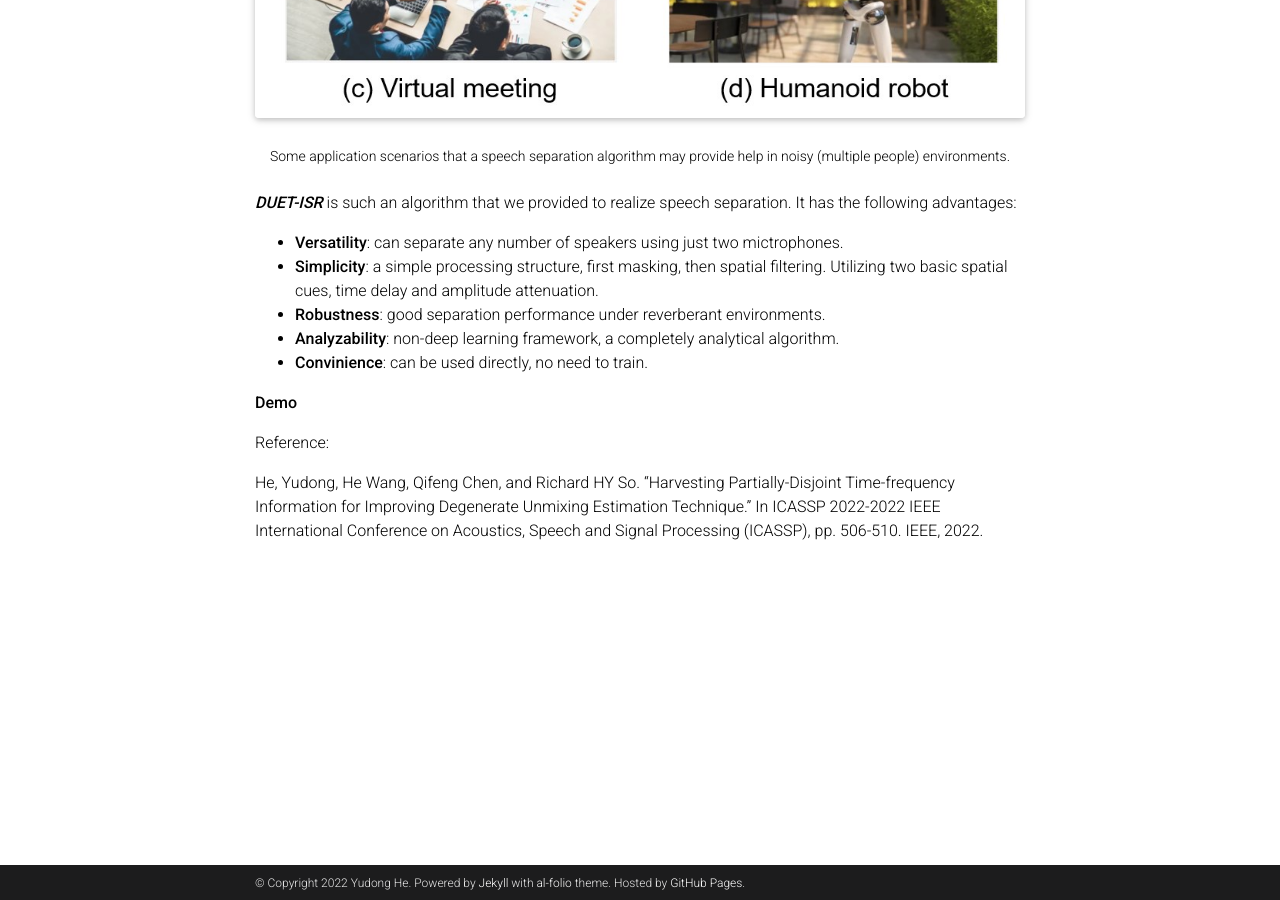
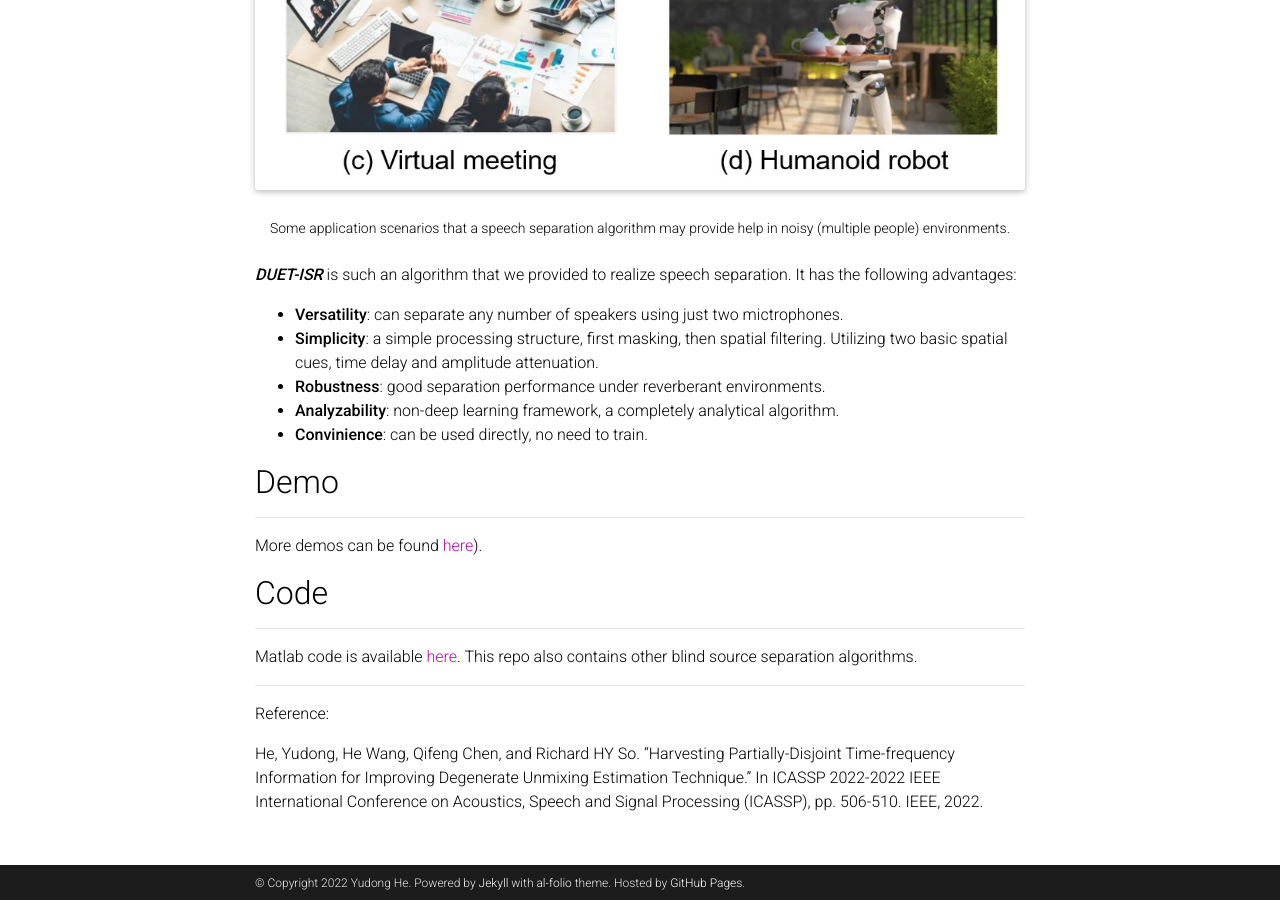
Before and after one commit to ydcnanhe/ydcnanhe.github.io, a Jekyll site: the page built from _projects/1_project.md, in a window 1280 px wide and 900 px high, scrolled down 868 px. Built offline with Jekyll 4.4.1, drawn with Linux system fonts in a browser that asks for light colours; comment, search, counter and statistics services are not loaded; a style sheet for code colours, icons or effects is not loaded.

Commit message:
add more to Software "DUET-ISR"

```diff
--- a/_bibliography/papers.bib
+++ b/_bibliography/papers.bib
@@ -6,7 +6,7 @@
   bibtex_show={true},
   title={Harvesting Partially-Disjoint Time-Frequency Information for Improving Degenerate Unmixing Estimation Technique},
   author={He, Yudong and Wang, He and Chen, Qifeng and So, Richard HY},
-  abstract={The degenerate unmixing estimation technique (DUET) is one of the most efficient blind source separation algorithms tackling the challenging situation when the number of sources exceeds the number of microphones. However, as a time-frequency mask-based method, DUET erroneously results in interference components retention when source signals overlap each other in both frequency and time domains. In this paper, to avoid the erroneous retention, instead of masking, we propose to use multiple linear spatial filters (e.g., the minimum variance distortionless response filter) to extract the desired signals. These filters are constructed based on the information embedded in the detected single-source-points, that is, time-frequency points contributed by a single source. In comparison with the conventional DUET, our method achieved an impressive improvement greater than 5 dB in the source-to-interference ratio and 2 to 5 dB improvement in the source-to-distortion ratio, respectively. Findings are substantiated by unmixing simulation using live-recorded mixture signals from up to four sources. Audio examples can be found on the web page: "https://ydcnanhe.github.io/demoicassp2022/"},
+  abstract={The degenerate unmixing estimation technique (DUET) is one of the most efficient blind source separation algorithms tackling the challenging situation when the number of sources exceeds the number of microphones. However, as a time-frequency mask-based method, DUET erroneously results in interference components retention when source signals overlap each other in both frequency and time domains. In this paper, to avoid the erroneous retention, instead of masking, we propose to use multiple linear spatial filters (e.g., the minimum variance distortionless response filter) to extract the desired signals. These filters are constructed based on the information embedded in the detected single-source-points, that is, time-frequency points contributed by a single source. In comparison with the conventional DUET, our method achieved an impressive improvement greater than 5 dB in the source-to-interference ratio and 2 to 5 dB improvement in the source-to-distortion ratio, respectively. Findings are substantiated by unmixing simulation using live-recorded mixture signals from up to four sources. Audio examples can be found on the web page: "https://ydcnanhe.github.io/demo-icassp2022/"},
   booktitle={ICASSP 2022-2022 IEEE International Conference on Acoustics, Speech and Signal Processing (ICASSP)},
   pages={506--510},
   year={2022},
--- a/_projects/1_project.md
+++ b/_projects/1_project.md
@@ -6,6 +6,9 @@ img: assets/img/DUET_ISR_cover.jpg
 importance: 1
 category:
 ---
+
+## Introduction
+<hr>
 
 Humans are born with selective hearing ability. Algorithms that simulate this function can be of great help in many applications in noisy environments, such as hearing aids, voice assistants, hands-free communication, teleconferencing, and humanoid robots with auditory systems.
 
@@ -26,8 +29,19 @@ Humans are born with selective hearing ability. Algorithms that simulate this fu
 - **Analyzability**: non-deep learning framework, a completely analytical algorithm.
 - **Convinience**: can be used directly, no need to train.
 
-**Demo**
+## Demo
+<hr>
 
+More demos can be found [here](https://ydcnanhe.github.io/demo-icassp2022/)).
+
+
+
+## Code
+<hr>
+
+Matlab code is available [here](https://github.com/ydcnanhe/codes-icassp-2022). This repo also contains other blind source separation algorithms.
+
+<hr>
 Reference:
 
 He, Yudong, He Wang, Qifeng Chen, and Richard HY So. "Harvesting Partially-Disjoint Time-frequency Information for Improving Degenerate Unmixing Estimation Technique." In ICASSP 2022-2022 IEEE International Conference on Acoustics, Speech and Signal Processing (ICASSP), pp. 506-510. IEEE, 2022.
```
